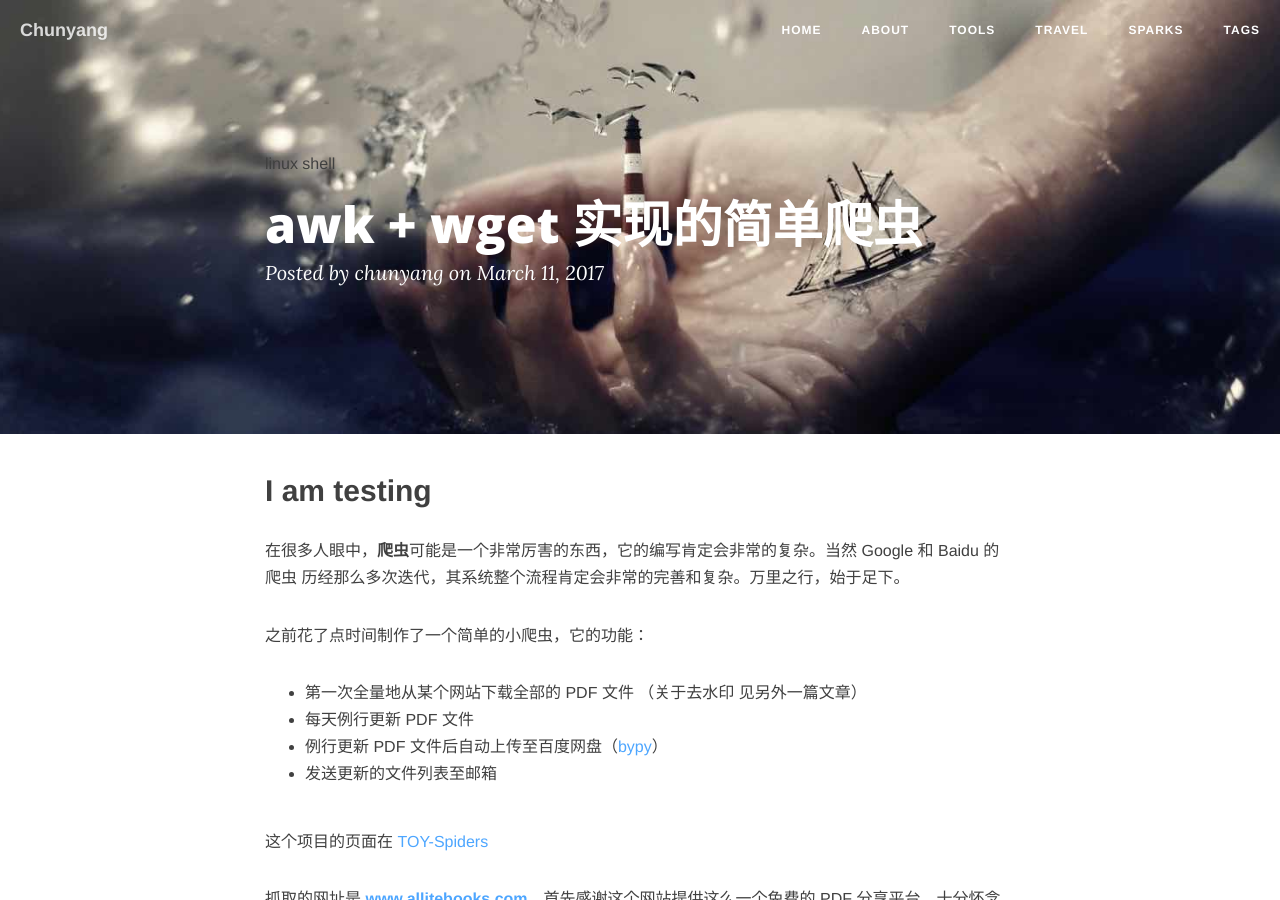
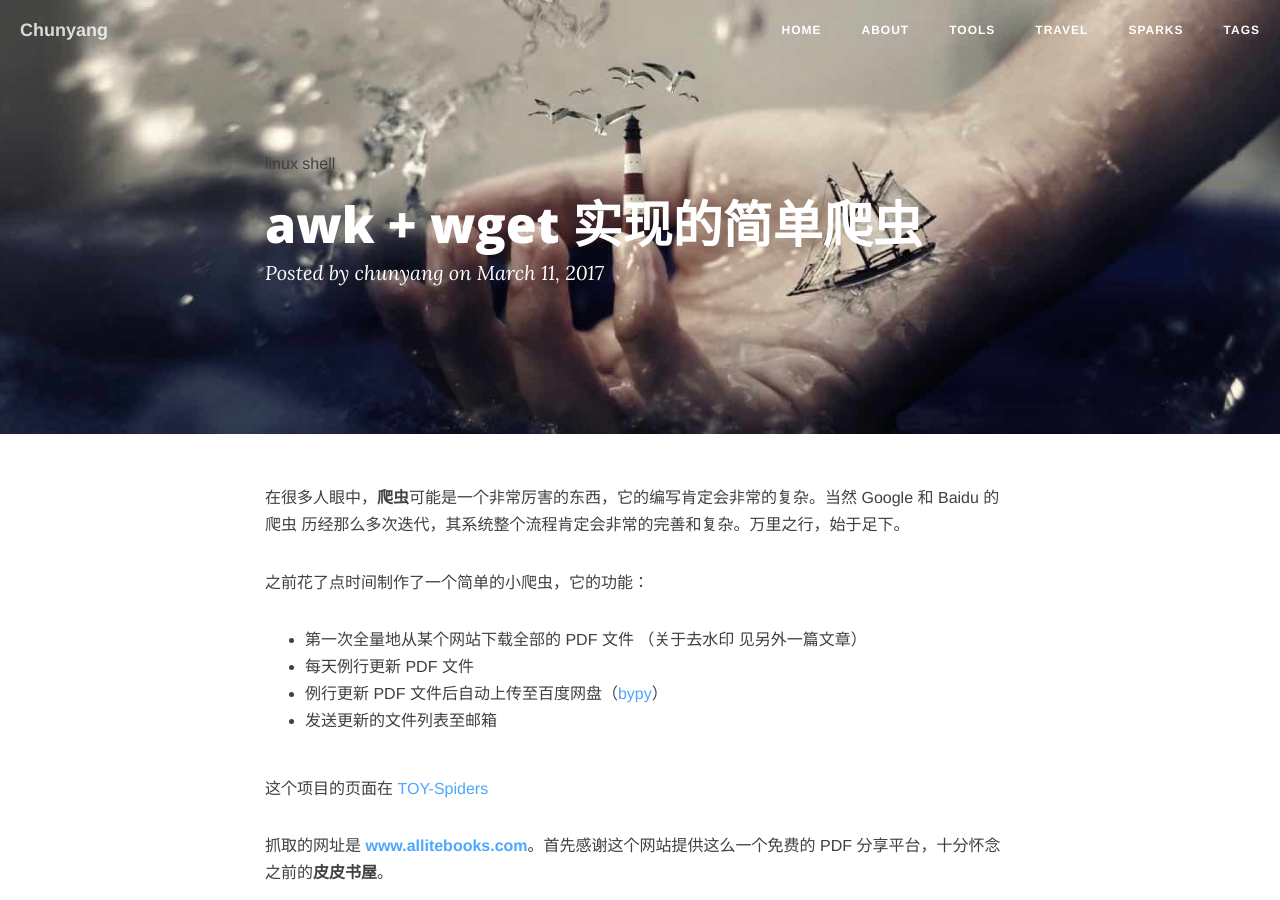
Before and after one commit to chunyang-wen/chunyang-wen.github.io, a Jekyll site: the page built from _posts/2017-03-11-tiny-spiders.md, in a window 1280 px wide and 900 px high. Built offline with Jekyll 4.4.1, drawn with Linux system fonts in a browser that asks for light colours; nearby versions of some CDN libraries; comment, search, counter and statistics services are not loaded.

Commit message:
remove log

```diff
--- a/_posts/2017-03-11-tiny-spiders.md
+++ b/_posts/2017-03-11-tiny-spiders.md
@@ -7,7 +7,6 @@ description: test test
 ---
 
 
-## I am testing
 在很多人眼中，**爬虫**可能是一个非常厉害的东西，它的编写肯定会非常的复杂。当然 Google 和 Baidu 的爬虫
 历经那么多次迭代，其系统整个流程肯定会非常的完善和复杂。万里之行，始于足下。
 
```
